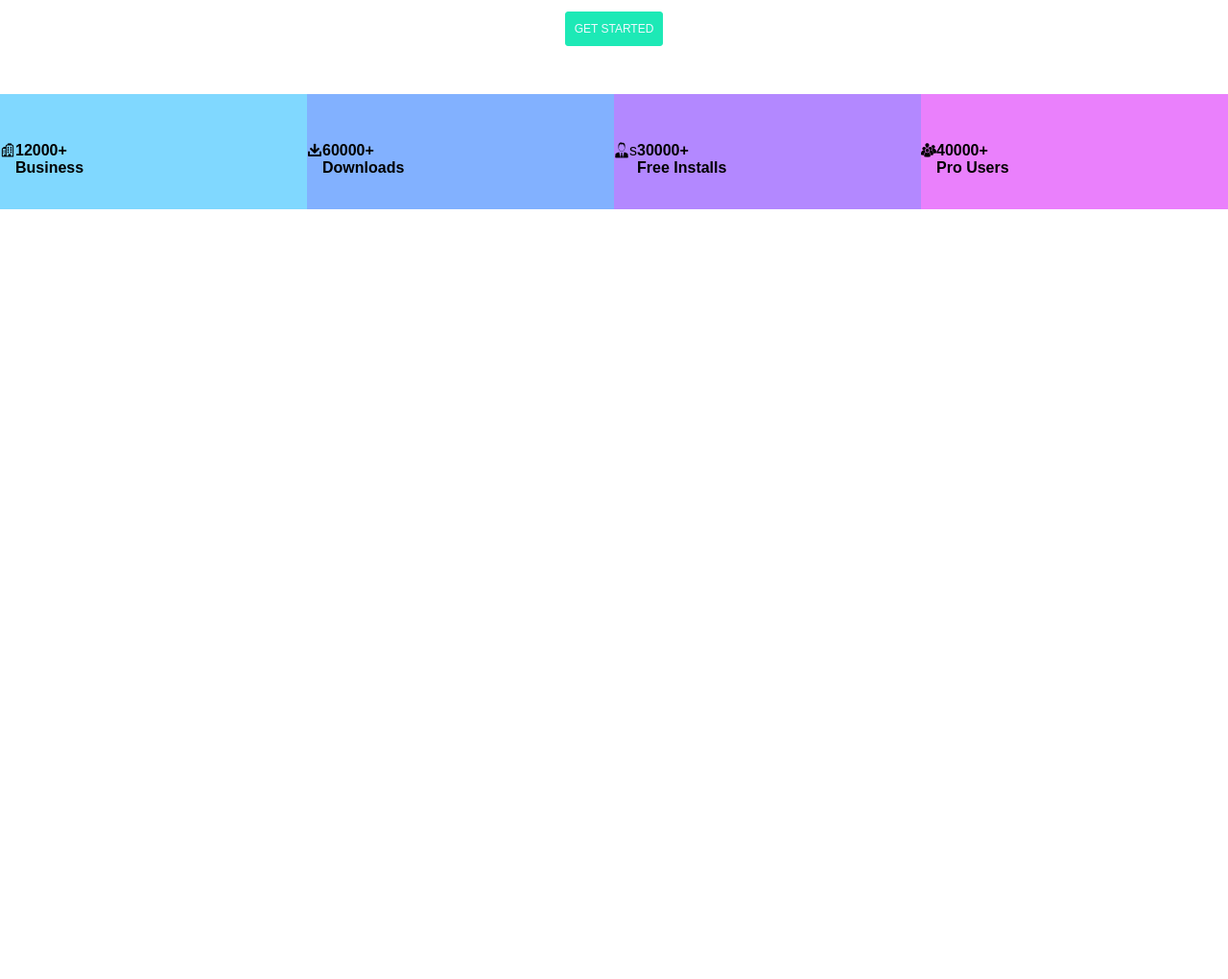
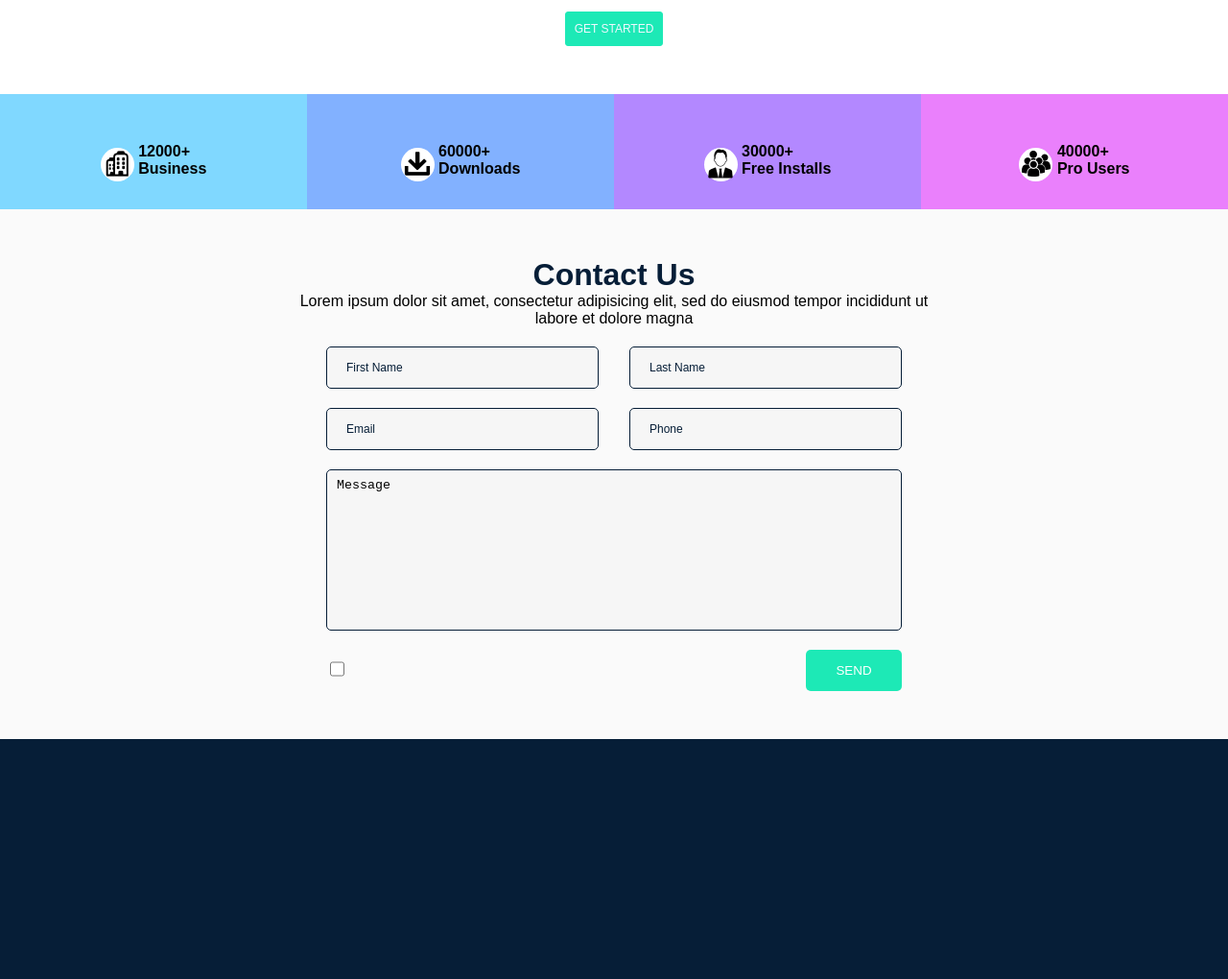
Before and after one commit to workAnonim/Dart-Service-Manager-landing-, a plain HTML site: page index.html in a window 1280 px wide. Shown: the part 858-1878 px from the top of the page at 96% size. Before the commit the page ends 1076 px from the top, so only its background shows below. Drawn offline with Linux system fonts and the light colour scheme; a web font is replaced by a local one.

Commit message:
add footes and ontacts

```diff
--- a/index.html
+++ b/index.html
@@ -33,8 +33,8 @@
 laboris nisi ut aliquip ex ea commodo consequat.
                     <div class="header-buttons">
                         <ul>
-                            <li class="header_b1"><a href="#" >BY NOW</a></li>
-                            <li class="header_b2"><a class="header_b2" href="#" >TRY FOR FREE</a></li>
+                            <li class="header_b1"><a class="head_b1_a" href="#" >BY NOW</a></li>
+                            <li class="header_b2"><a class="head_b2_a" href="#" >TRY FOR FREE</a></li>
                         </ul>
                     </div>
                 </div>
@@ -46,7 +46,7 @@ laboris nisi ut aliquip ex ea commodo consequat.
     </header>
     <div class="content">
         <div class="easy_useful">
-            <div class="easy_title">
+            <div class="block_title">
                 Easy & Useful
             </div>
             <div class="easy_text">
@@ -85,25 +85,25 @@ laboris nisi ut aliquip ex ea commodo consequat.
         <div class="horizontal_line">
             <div class="row_item hor_left">
                 <ul class = "item">
-                    <li><i class="icofont-building-alt"></i></li>
-                    <li><b>12000+<br>Business</b></li>
+                    <li><div class = "oval-block"><i class="icofont-building-alt"></i></div></li>
+                    <li><div class="hor_text"><b>12000+<br>Business</b></div></li>
                 </ul>
             </div>
             <div class="row_item hor_l_center">
                 <ul class = "item">
-                    <li><i class="icofont-download hor_img"></i></li>
-                    <li><b>60000+<br>Downloads</b></li>
+                    <li><div class = "oval-block"><i class="icofont-download"></i></div></li>
+                    <li><div class="hor_text"><b>60000+<br>Downloads</b></div></li>
                 </ul>
             </div>
             <div class="row_item hor_r_center">
                 <ul class = "item">
-                    <li><i class="icofont-business-man-alt-1"></i>s</li>
-                    <li><b>30000+<br>Free Installs</b></li>
+                    <li><div class = "oval-block"><i class="icofont-business-man-alt-1"></i></div></li>
+                    <li><div class="hor_text"><b>30000+<br>Free Installs</b></div></li>
                 </ul>
             </div>
             <div class="row_item hor_right">
                 <ul class = "item">
-                    <li><i class="icofont-users-social"></i></li>
+                    <li><div class = "oval-block"><i class="icofont-users-social"></i></div></li>
                     <li><div class="hor_text"><b>40000+<br>Pro Users</b></div></li>
                 </ul>
             </div>
@@ -118,7 +118,30 @@ laboris nisi ut aliquip ex ea commodo consequat.
 
         </our_team>
         <div class="contacts">
+            <div class="block_title">
+                Contact Us
+            </div>
+            <div class="contacts_text">
+                    Lorem ipsum dolor sit amet, consectetur adipisicing elit, sed do eiusmod tempor incididunt ut<br> labore et dolore magna
+            </div>
+            <div class="contacts_form">
 
+                    <input type="text" id="text" name="text" value="First Name">
+
+
+                        <input type="text" id="text" name="text" value="Last Name">
+
+                        <input type="text" id="text" name="text" value="Email">
+
+                    <input type="text" id="text" name="text" value="Phone">
+
+                    <textarea>Message</textarea>
+                    <input id="check1" type="checkbox" name="check" value="subscribe to the newsletter">
+                    <button>SEND</button>
+            </div>
+            <footer>
+
+            </footer>
         </div>
     </div>
 </body>
--- a/style.css
+++ b/style.css
@@ -33,11 +33,16 @@ header{
     display: inline-flex;
 }
 
-a {
+.menu a {
+    text-decoration: none;
+}
+
+.header-buttons a {
     text-decoration: none;
 }
 
 .sign-up{
+    text-decoration: none;
     display: inline-flex;
     width: 80px;
     justify-content: center;
@@ -48,23 +53,34 @@ a {
     padding-bottom: 5px;
 }
 
-ul{
+.menu ul{
     list-style: none;
     margin: 0;
     padding-left: 0;
 }
 
-li{
+.header-buttons ul{
+    list-style: none;
+    margin: 0;
+    padding-left: 0;
+}
+
+.menu li{
     float: left;
     margin-right: 30px;
 }
 
-li a {
-    color: aliceblue;
+.header-buttons li{
+    float: left;
+    margin-right: 30px;
 }
 
-.active_menu{
-    color: #061e37;
+.active_menu {
+    color: #061e37 !important;
+}
+
+.menu li a {
+    color: aliceblue;
 }
 
 .header-content_mid{
@@ -97,19 +113,25 @@ li a {
 
 .header_b1 {
     background-color: #061e37;
-    color: white;
 }
 
 .header_b2 {
     background-color: white;
-    color: #061e37;
+}
+
+.head_b1_a{
+    color: white !important;
+}
+
+.head_b2_a{
+    color: #061e37 !important;
 }
 
 .video_frame{
     border-radius: 3px;
 }
 
-.easy_title{
+.block_title{
     color: #061e37;
     text-align: center;
     padding-top: 50px;
@@ -190,7 +212,7 @@ li a {
 
 .row_item{
     width: 25%;
-    padding-top: 50px;
+    padding-top: 35px;
 }
 
 .horizontal_line{
@@ -215,12 +237,95 @@ li a {
     background-color: #ea80fc;
 }
 
-.item{
-    display: inline;	/* Располагаем элементы по горизонтали */
+ul.item{
+    text-align: center;
+    padding: 0;
+}
+
+ul.item > li{
+    display: inline-block;	/* Располагаем элементы по горизонтали */
     list-style: none;	/* Убираем маркеры списка */
 }
 
-.item>li{
-    margin-right: 0;
+.oval-block{
+    text-align: center;
+    background-color:white;
+    width: 35px;
+    height: 35px;
+    font-size: 30px;
+    border-radius: 50%;
+}
+
+.hor_text{
     text-align: left;
 }
+
+.contacts{
+    text-align: center;
+    background-color: #fafafa;
+}
+
+.contacts_form{
+    width: 600px;
+    margin: 0 auto;
+    display: flex;
+    justify-content: space-between;
+    flex-wrap: wrap;
+}
+
+.contacts_form > *{
+    margin-top: 20px;
+}
+
+.contacts_form input[type=text]{
+    color: #061e37;
+	width: 260px;
+	font-size: 13px;
+	border: 1px solid #061e37;
+	background: #F6F6f6;
+    border-radius: 5px;
+    font-size: 12px;
+    height: 40px;
+    padding-left: 20px;
+}
+
+.contacts_form button{
+    width: 100px;
+    background-color: #1de9b6;
+    border: 0px;
+    border-radius: 5px;
+    color: white;
+}
+
+.contacts_form input[type=checkbox] {
+    color: #061e37;
+	width: 15px;
+	font-size: 13px;
+	border: 1px solid #061e37;
+	background: #F6F6f6;
+    border-radius: 5px;
+    font-size: 12px;
+    height: 40px;
+    }
+
+
+.contacts_form textarea {
+	/* = Убираем скролл */
+	overflow: auto;
+	/* = Убираем увеличение */
+	resize: none;
+	width: 588px;
+	height: 150px;
+
+	/* = Добавим фон, рамку, отступ*/
+	background: #f6f6f6;
+	border: 1px solid #061e37;
+	border-radius: 5px;
+	padding: 8px 0 8px 10px;
+}
+
+footer{
+    margin-top: 50px;
+    background-color: #061e37;
+    height: 250px;
+}
```
